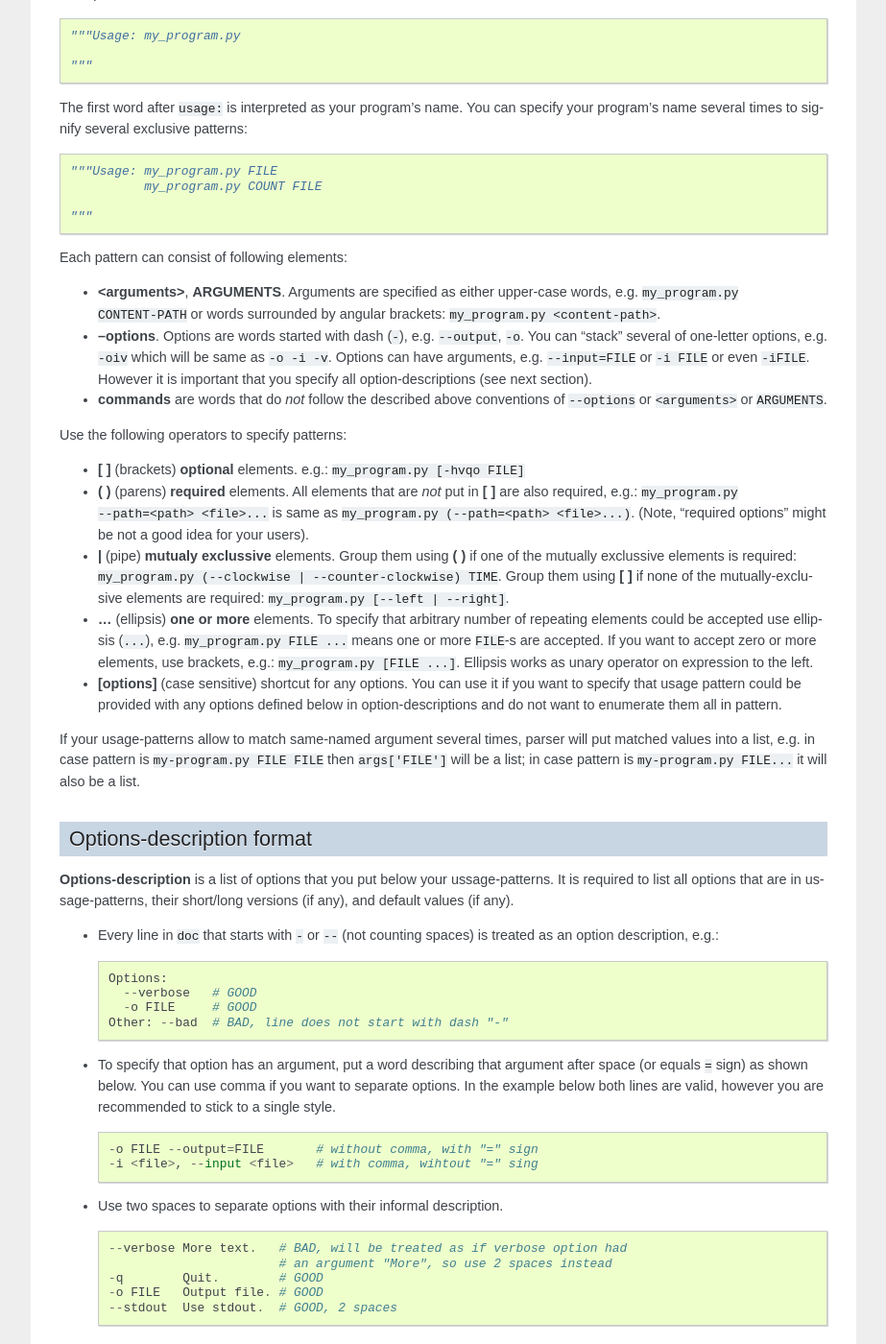
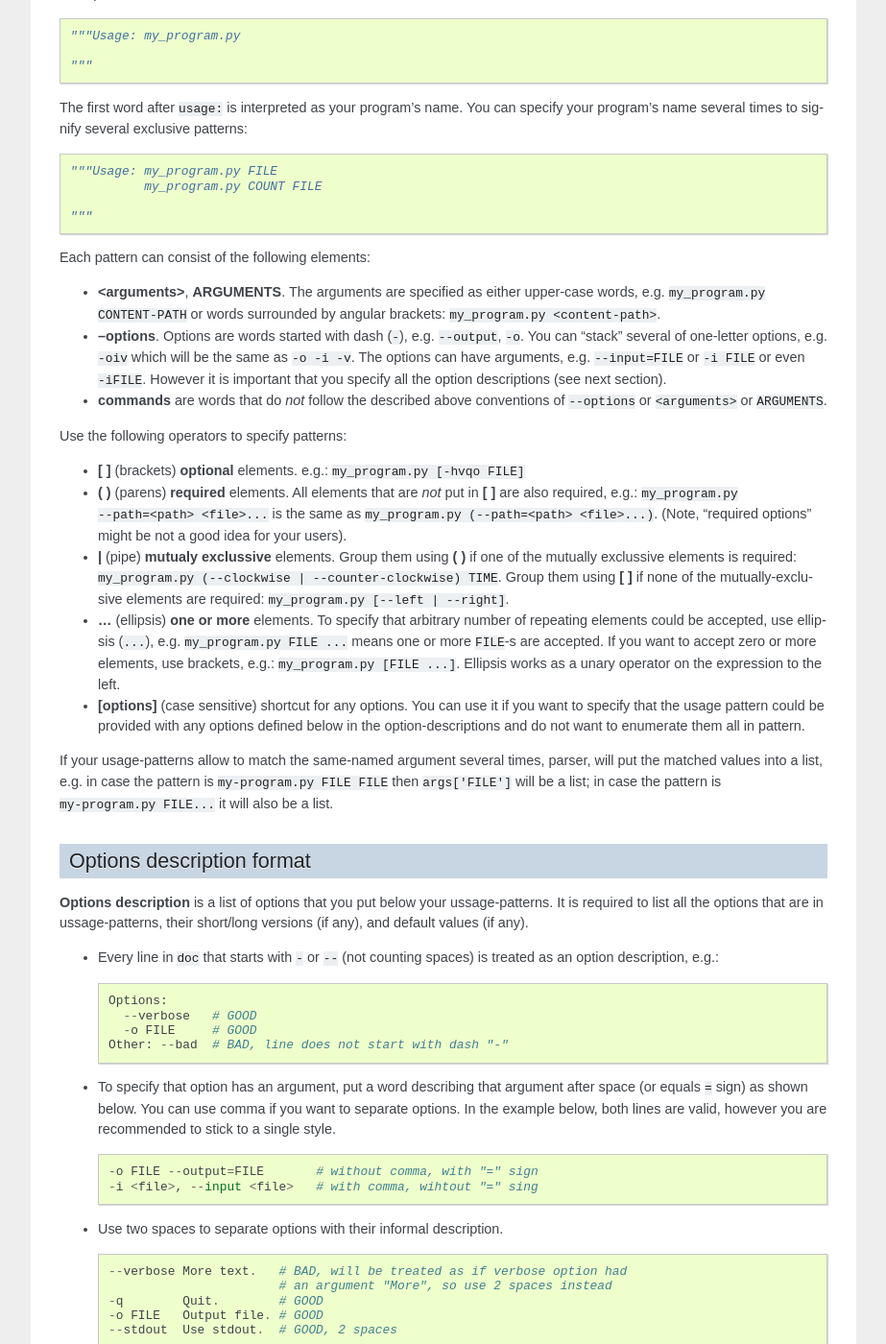
Before and after one commit to docopt/docopt, a Sphinx documentation site: the page built from docs/index.rst, in a window 1280 px wide and 1400 px high, scrolled down 2760 px. Shown: the whole window at 96% size, without its empty margins (198-1121 px from the left). Built offline with Sphinx 7.4.7, drawn with Linux system fonts in a browser that asks for light colours; some of the changed text lies outside the part shown.

Commit message:
hope, it makes sense and would be at least of some value

```diff
--- a/docs/index.rst
+++ b/docs/index.rst
@@ -41,10 +41,10 @@ write only the usage-message---*the way you want it*.
         print(arguments)
 
 
-Beat that! The option parser is generated based on docstring above, that you
+Beat that! The option parser is generated based on the docstring above that you
 pass to ``docopt`` function.  ``docopt`` parses the usage-pattern
 (``"Usage: ..."``) and option-descriptions (lines starting with dash ``-``) and
-ensures that program invocation matches the ussage-pattern; it parses
+ensures that the program invocation matches the ussage-pattern; it parses
 options, arguments and commands based on that. The basic idea is that
 *a good usage-message has all necessary information in it to make a parser*.
 
@@ -58,7 +58,7 @@ Use `pip <http://pip-installer.org>`_ or easy_install::
 
     pip install docopt
 
-Alternatively you can just drop ``docopt.py`` file into your project---it is
+Alternatively, you can just drop ``docopt.py`` file into your project---it is
 self-contained. `Get source on github <http://github.com/halst/docopt>`_.
 
 ``docopt`` is tested with Python 2.5, 2.6, 2.7, 3.1, 3.2.
@@ -75,7 +75,7 @@ API
 ``docopt`` takes 1 required and 3 optional arguments:
 
 - ``doc`` should be a module docstring (``__doc__``) or some other string that
-  describes **usage-message** in a human-readable format, that will be
+  describes **usage-message** in a human-readable format that will be
   parsed to create the option parser.  The simple rules of how to write such a
   docstring are given in next sections.
   Here is a quick example of such a string::
@@ -90,8 +90,8 @@ API
 
     """
 
-- ``argv`` is optional argument vector; by default it is the argument vector
-  passed to your program (``sys.argv[1:]``). You can supply it with list of
+- ``argv`` is an optional argument vector; by default it is the argument vector
+  passed to your program (``sys.argv[1:]``). You can supply it with the list of
   strings (similar to ``sys.argv``) e.g. ``['--verbose', '-o', 'hai.txt']``.
 
 - ``help``, by default ``True``, specifies whether the parser should
@@ -103,17 +103,17 @@ API
 
 - ``version``, by default ``None``, is an optional argument that specifies the
   version of your program. If supplied, then, (assuming ``--version`` option
-  exist) when parser encounters
+  exist) when parser encounters the
   ``--version`` option, it will print the supplied version and terminate.
   ``version`` could be any printable object, but most likely a string,
   e.g. ``"2.1.0rc1"``.
 
 .. note:: when ``docopt`` is set to automatically handle ``-h``, ``--help`` and
    ``--version`` options, you still need to mention them in ``doc`` for
-   this to work. Also for your users to know about them.
+   this to work. Also, for your users to know about them.
 
-The **return** value is just dictionary with options, arguments and commands,
-with keys spelled exactly like in usage-message
+The **return** value is just a dictionary with options, arguments and commands,
+with keys spelled exactly like in a usage-message
 (long versions of options are given priority). For example, if you invoke
 the top example as::
 
@@ -174,9 +174,9 @@ exclusive patterns::
 
     """
 
-Each pattern can consist of following elements:
+Each pattern can consist of the following elements:
 
-- **<arguments>**, **ARGUMENTS**. Arguments are specified as either
+- **<arguments>**, **ARGUMENTS**. The arguments are specified as either
   upper-case words, e.g.
   ``my_program.py CONTENT-PATH``
   or words surrounded by angular brackets:
@@ -184,9 +184,9 @@ Each pattern can consist of following elements:
 - **--options**.
   Options are words started with dash (``-``), e.g. ``--output``, ``-o``.
   You can "stack" several of one-letter options, e.g. ``-oiv`` which will
-  be same as ``-o -i -v``. Options can have arguments, e.g. ``--input=FILE`` or
+  be the same as ``-o -i -v``. The options can have arguments, e.g. ``--input=FILE`` or
   ``-i FILE`` or even ``-iFILE``. However it is important that you specify
-  all option-descriptions (see next section).
+  all the option descriptions (see next section).
 - **commands** are words that do *not* follow the described above conventions
   of ``--options`` or ``<arguments>`` or ``ARGUMENTS``.
 
@@ -196,7 +196,7 @@ Use the following operators to specify patterns:
   e.g.: ``my_program.py [-hvqo FILE]``
 - **( )** (parens) **required** elements.
   All elements that are *not* put in **[ ]** are also required,
-  e.g.: ``my_program.py --path=<path> <file>...`` is same as
+  e.g.: ``my_program.py --path=<path> <file>...`` is the same as
   ``my_program.py (--path=<path> <file>...)``.
   (Note, "required options" might be not a good idea for your users).
 - **|** (pipe) **mutualy exclussive** elements. Group them using **( )** if
@@ -205,27 +205,27 @@ Use the following operators to specify patterns:
   **[ ]** if none of the mutually-exclusive elements are required:
   ``my_program.py [--left | --right]``.
 - **...** (ellipsis) **one or more** elements. To specify that arbitrary
-  number of repeating elements could be accepted use ellipsis (``...``), e.g.
+  number of repeating elements could be accepted, use ellipsis (``...``), e.g.
   ``my_program.py FILE ...`` means one or more ``FILE``-s are accepted.
   If you want to accept zero or more elements, use brackets, e.g.:
-  ``my_program.py [FILE ...]``. Ellipsis works as unary operator on
+  ``my_program.py [FILE ...]``. Ellipsis works as a unary operator on the
   expression to the left.
 - **[options]** (case sensitive) shortcut for any options.
-  You can use it if you want to specify that usage
-  pattern could be provided with any options defined below in
+  You can use it if you want to specify that the usage
+  pattern could be provided with any options defined below in the
   option-descriptions and do not want to enumerate them all in pattern.
 
-If your usage-patterns allow to match same-named argument several times,
-parser will put matched values into a list, e.g. in case pattern is
-``my-program.py FILE FILE`` then ``args['FILE']`` will be a list; in case
+If your usage-patterns allow to match the same-named argument several times,
+parser, will put the matched values into a list, e.g. in case the pattern is
+``my-program.py FILE FILE`` then ``args['FILE']`` will be a list; in case the
 pattern is ``my-program.py FILE...`` it will also be a list.
 
 
-Options-description format
+Options description format
 -------------------------------------------------------------------------------
 
-**Options-description** is a list of options that you put below your
-ussage-patterns.  It is required to list all options that are in
+**Options description** is a list of options that you put below your
+ussage-patterns.  It is required to list all the options that are in
 ussage-patterns, their short/long versions (if any), and default values
 (if any).
 
@@ -239,7 +239,7 @@ ussage-patterns, their short/long versions (if any), and default values
 
 - To specify that option has an argument, put a word describing that
   argument after space (or equals ``=`` sign) as shown below.
-  You can use comma if you want to separate options. In the example below both
+  You can use comma if you want to separate options. In the example below, both
   lines are valid, however you are recommended to stick to a single style. ::
 
     -o FILE --output=FILE       # without comma, with "=" sign
@@ -278,10 +278,10 @@ Porting ``docopt`` to other languages
 We think ``docopt`` is so good, we want to share it beyound the Python
 community!
 
-Help developing `Ruby port <http://github.com/halst/docopt.rb>`_, or
-create port for your favorite language!  You are encouraged to use
-Python version as reference implementation.  Language-agnostic test-suite
-is on it's way to be developed.
+Help develop `Ruby port <http://github.com/halst/docopt.rb>`_, or
+create a port for your favorite language! You are encouraged to use the
+Python version as a reference implementation. A Language-agnostic test suite
+is on its way to be developed.
 
 Porting discussion is on
 `issues page <http://github.com/halst/docopt/issues>`_.
@@ -290,8 +290,8 @@ Porting discussion is on
 Changelog
 ===============================================================================
 
-``docopt`` follows `semantic versioning <http://semver.org>`_.  First release
-with stable API will be 1.0 (soon).  Until then you are encouraged
+``docopt`` follows `semantic versioning <http://semver.org>`_.  The first release
+with stable API will be 1.0 (soon).  Until then, you are encouraged
 to specify explicitly the version in your dependency tools, e.g.::
 
     pip install docopt==0.3.0
@@ -303,4 +303,4 @@ to specify explicitly the version in your dependency tools, e.g.::
   patterns.
   **Incompatible changes**: ``docopt`` returns namespace (for arguments),
   not list. Usage-pattern is formalized.
-- 0.1.0 Initial release. Options-parsing only (based on options-description).
+- 0.1.0 Initial release. Options-parsing only (based on options description).
```
Also changed, not shown: other parts of docs/index.rst (+3 -3 lines).
